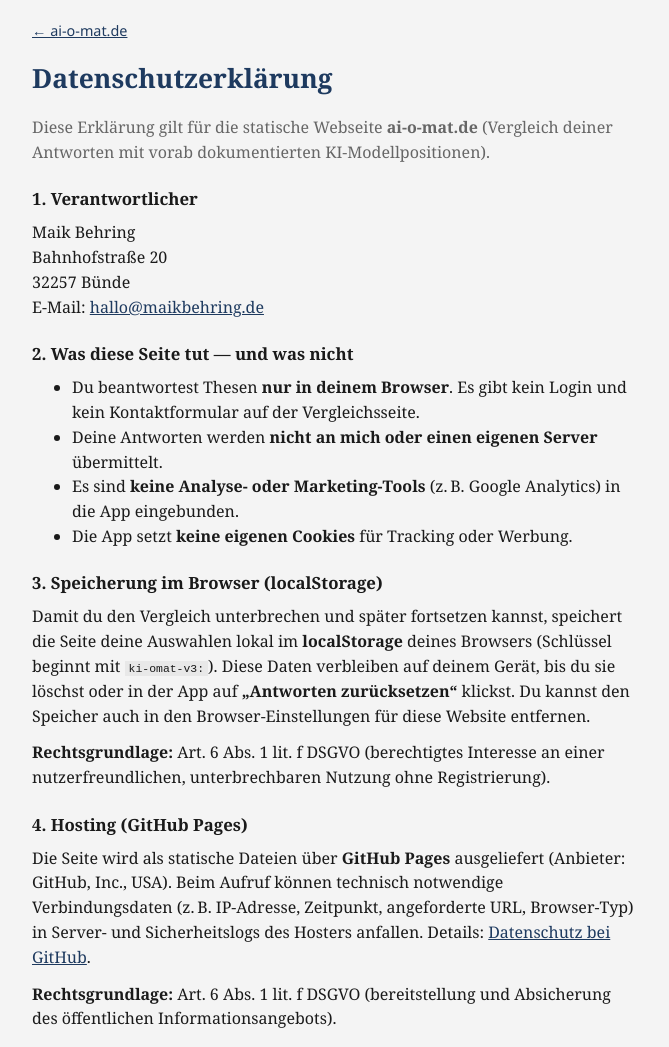
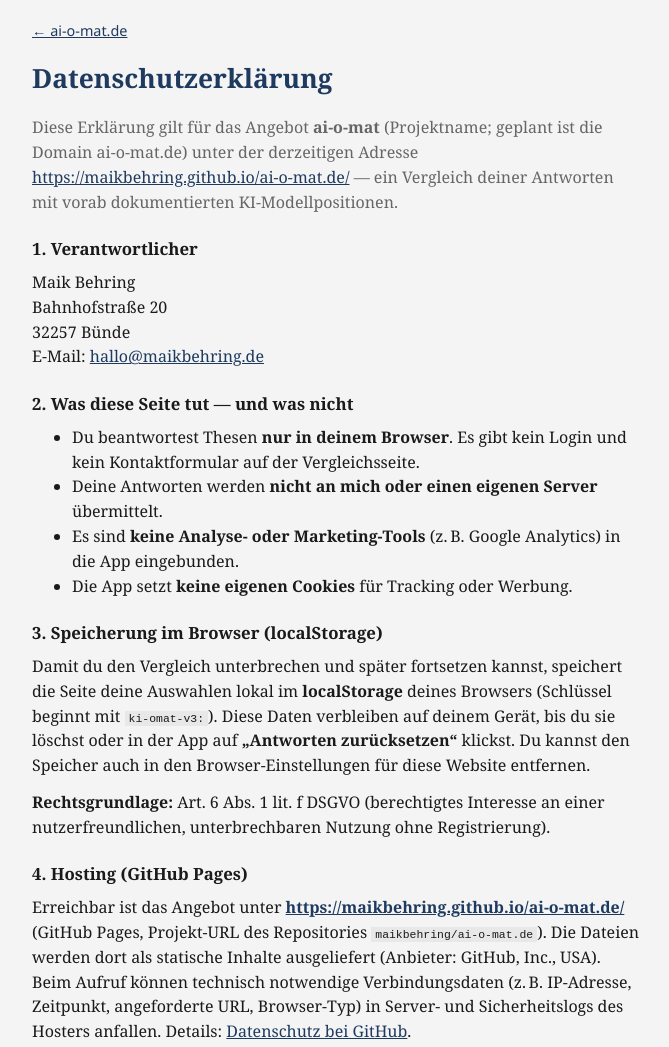
Before and after one commit to maikbehring/ai-o-mat.de, a website: page datenschutz.html in a window 1280 px wide. Shown: the top 1047 px of the page, without its empty margins (304-973 px from the left). Drawn offline with Linux system fonts and the light colour scheme.

Commit message:
Datenschutz und Impressum: tatsächliche GitHub-Pages-URL
Erreichbarkeit unter https://maikbehring.github.io/ai-o-mat.de/ dokumentiert.

Co-authored-by: Cursor <cursoragent@cursor.com>

```diff
--- a/datenschutz.html
+++ b/datenschutz.html
@@ -11,8 +11,10 @@
     <p class="back sans"><a href="index.html">← ai-o-mat.de</a></p>
     <h1>Datenschutzerklärung</h1>
     <p class="lead">
-      Diese Erklärung gilt für die statische Webseite <strong>ai-o-mat.de</strong> (Vergleich deiner
-      Antworten mit vorab dokumentierten KI-Modellpositionen).
+      Diese Erklärung gilt für das Angebot <strong>ai-o-mat</strong> (Projektname; geplant ist die Domain
+      ai-o-mat.de) unter der derzeitigen Adresse
+      <a href="https://maikbehring.github.io/ai-o-mat.de/">https://maikbehring.github.io/ai-o-mat.de/</a>
+      — ein Vergleich deiner Antworten mit vorab dokumentierten KI-Modellpositionen.
     </p>
 
     <h2>1. Verantwortlicher</h2>
@@ -46,8 +48,11 @@
 
     <h2>4. Hosting (GitHub Pages)</h2>
     <p>
-      Die Seite wird als statische Dateien über <strong>GitHub Pages</strong> ausgeliefert
-      (Anbieter: GitHub, Inc., USA). Beim Aufruf können technisch notwendige Verbindungsdaten
+      Erreichbar ist das Angebot unter
+      <strong><a href="https://maikbehring.github.io/ai-o-mat.de/">https://maikbehring.github.io/ai-o-mat.de/</a></strong>
+      (GitHub Pages, Projekt-URL des Repositories <code>maikbehring/ai-o-mat.de</code>).
+      Die Dateien werden dort als statische Inhalte ausgeliefert (Anbieter: GitHub, Inc., USA).
+      Beim Aufruf können technisch notwendige Verbindungsdaten
       (z. B. IP-Adresse, Zeitpunkt, angeforderte URL, Browser-Typ) in Server- und Sicherheitslogs
       des Hosters anfallen. Details: <a href="https://docs.github.com/de/site-policy/privacy-policies/github-general-privacy-statement" rel="noopener noreferrer">Datenschutz bei GitHub</a>.
     </p>
@@ -66,7 +71,8 @@
     <h2>6. KI-Modelle und Benchmark</h2>
     <p>
       Die auf der Seite gezeigten Modellpositionen stammen aus <strong>früheren, dokumentierten API-Läufen</strong>
-      (Mittwald AI Hosting, EUrouter u. a.). Deine aktuellen Klicks auf ai-o-mat.de lösen <strong>keine</strong>
+      (Mittwald AI Hosting, EUrouter u. a.). Deine aktuellen Klicks auf
+      <strong>maikbehring.github.io/ai-o-mat.de</strong> lösen <strong>keine</strong>
       neuen Anfragen an diese Anbieter aus. Informationen zu den jeweiligen Modell-Anbietern findest du
       in deren eigenen Datenschutzhinweisen.
     </p>
```
Also changed, not shown: impressum.html (+6 -0 lines), public/benchmark-vergleich/datenschutz.html (+11 -5 lines), public/benchmark-vergleich/impressum.html (+6 -0 lines).
